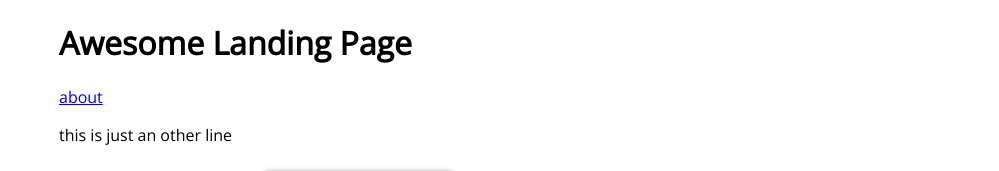
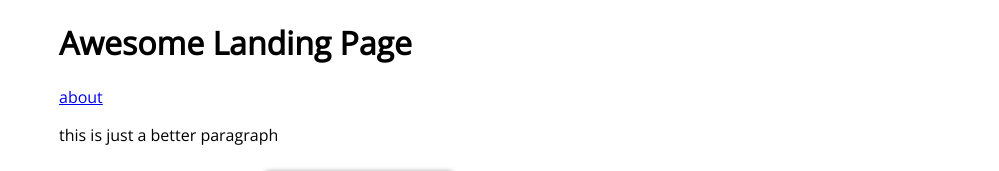
Before and after one commit to plaziragazzo/StayAtHome_gittproba, a plain HTML site: page index.html in a window 1280 px wide. Shown: the top 171 px of the page, without its empty margins (281-1280 px from the left). Drawn offline with nearby package versions, Linux system fonts and the light colour scheme.

Commit message:
Improved the awesome paragraph

```diff
--- a/index.html
+++ b/index.html
@@ -13,7 +13,7 @@
 
   <a href="about.html" target="_blank">about</a>
 
-  <p>this is just an other line</p>
+  <p>this is just a better paragraph</p>
 
   <div class="card-holder">
     <div class="card">
```
